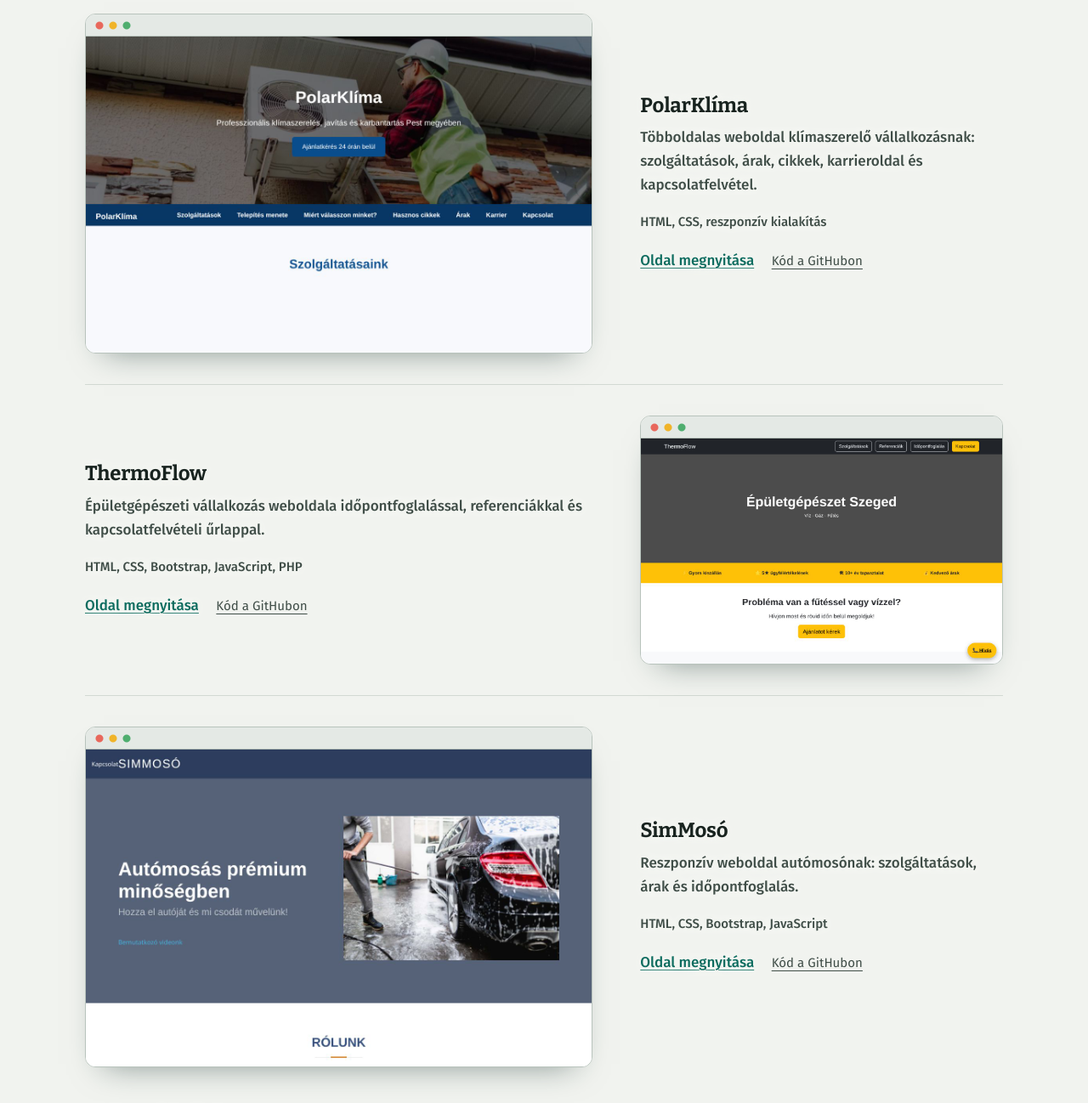
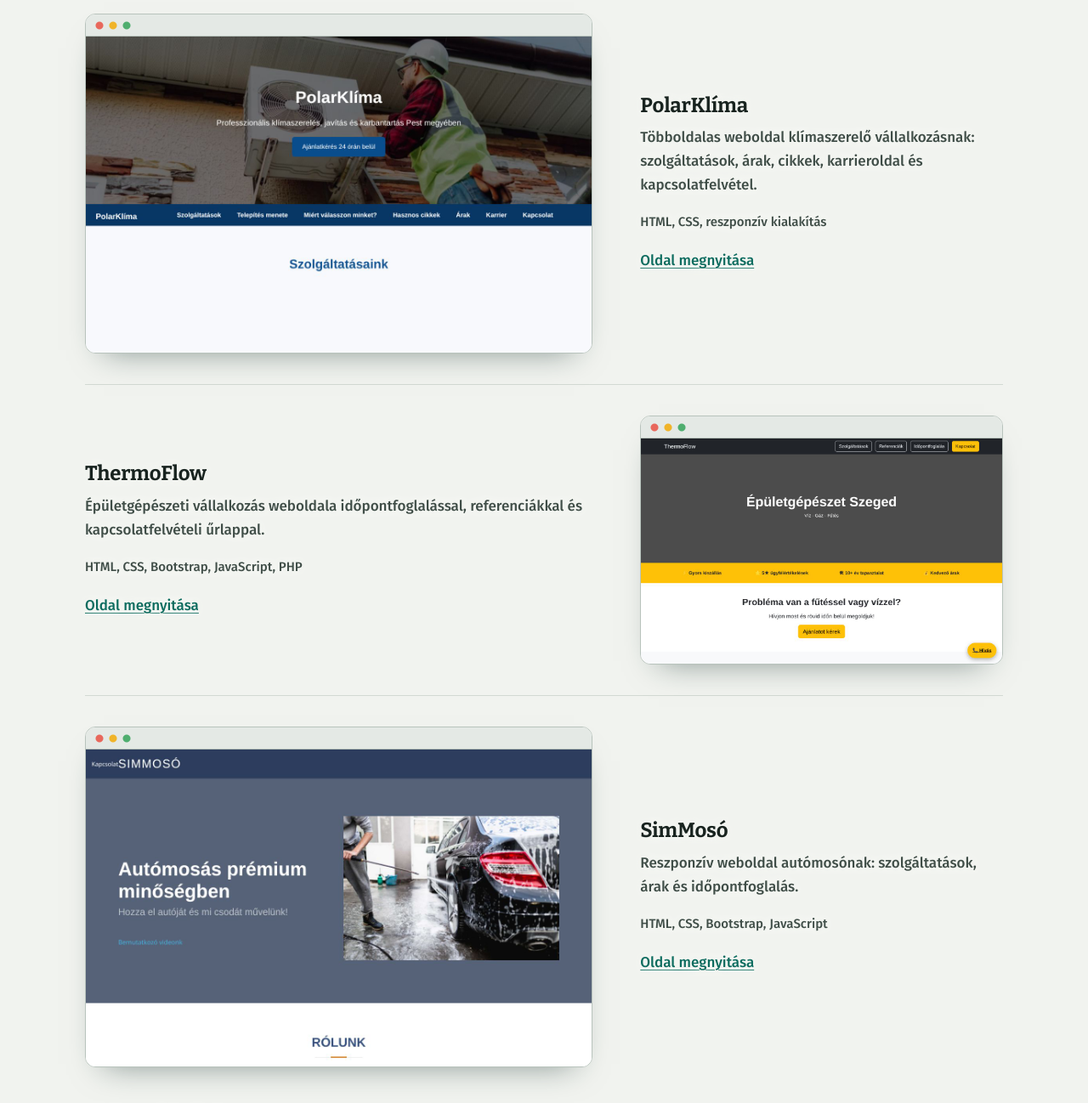
Before and after one commit to Ors12/orsbuilds_portfolio_kezdolap_rovid_szoveg, a website: page simonyi_ors_weboldal/public/index.html in a window 1280 px wide. Shown: the part 2144-3442 px from the top of the page at 85% size. Drawn offline with Linux system fonts and the light colour scheme.

Commit message:
Kód a GitHubon linkek levéve a mintaoldalak mellől
Co-Authored-By: Claude Sonnet 5.5 <noreply@anthropic.com>
Claude-Session: https://claude.ai/code/session_01QtibGhvavM35UQvRwfYUin

```diff
--- a/simonyi_ors_weboldal/public/index.html
+++ b/simonyi_ors_weboldal/public/index.html
@@ -53,9 +53,9 @@
 
 <section class="wrap section showcase-section">
   <div class="section-head"><h2>Munkáim</h2><p class="muted">Saját koncepcióprojektek: így néz ki a gyakorlatban, amit építek.</p></div>
-  <article class="work-item"><a class="work-shot" href="projects/polar-klima/index.html" target="_blank" rel="noopener"><img src="assets/projects/polar-klima.jpg" alt="A PolarKlíma weboldal nyitóoldala" width="1280" height="800" loading="lazy"></a><div class="work-body"><h3>PolarKlíma</h3><p>Többoldalas weboldal klímaszerelő vállalkozásnak: szolgáltatások, árak, cikkek, karrieroldal és kapcsolatfelvétel.</p><p class="work-meta">HTML, CSS, reszponzív kialakítás</p><a class="text-link" href="projects/polar-klima/index.html" target="_blank" rel="noopener">Oldal megnyitása</a> <a class="work-code" href="https://github.com/Ors12/Climate_company" target="_blank" rel="noopener">Kód a GitHubon</a></div></article>
-  <article class="work-item"><a class="work-shot" href="projects/thermoflow/index.html" target="_blank" rel="noopener"><img src="assets/projects/thermoflow.jpg" alt="A ThermoFlow weboldal nyitóoldala" width="1280" height="800" loading="lazy"></a><div class="work-body"><h3>ThermoFlow</h3><p>Épületgépészeti vállalkozás weboldala időpontfoglalással, referenciákkal és kapcsolatfelvételi űrlappal.</p><p class="work-meta">HTML, CSS, Bootstrap, JavaScript, PHP</p><a class="text-link" href="projects/thermoflow/index.html" target="_blank" rel="noopener">Oldal megnyitása</a> <a class="work-code" href="https://github.com/Ors12/Thermoflow_project" target="_blank" rel="noopener">Kód a GitHubon</a></div></article>
-  <article class="work-item"><a class="work-shot" href="projects/simmoso/index.html" target="_blank" rel="noopener"><img src="assets/projects/simmoso.jpg" alt="A SimMosó weboldal nyitóoldala" width="1280" height="800" loading="lazy"></a><div class="work-body"><h3>SimMosó</h3><p>Reszponzív weboldal autómosónak: szolgáltatások, árak és időpontfoglalás.</p><p class="work-meta">HTML, CSS, Bootstrap, JavaScript</p><a class="text-link" href="projects/simmoso/index.html" target="_blank" rel="noopener">Oldal megnyitása</a> <a class="work-code" href="https://github.com/Ors12/Simmoso_project" target="_blank" rel="noopener">Kód a GitHubon</a></div></article>
+  <article class="work-item"><a class="work-shot" href="projects/polar-klima/index.html" target="_blank" rel="noopener"><img src="assets/projects/polar-klima.jpg" alt="A PolarKlíma weboldal nyitóoldala" width="1280" height="800" loading="lazy"></a><div class="work-body"><h3>PolarKlíma</h3><p>Többoldalas weboldal klímaszerelő vállalkozásnak: szolgáltatások, árak, cikkek, karrieroldal és kapcsolatfelvétel.</p><p class="work-meta">HTML, CSS, reszponzív kialakítás</p><a class="text-link" href="projects/polar-klima/index.html" target="_blank" rel="noopener">Oldal megnyitása</a></div></article>
+  <article class="work-item"><a class="work-shot" href="projects/thermoflow/index.html" target="_blank" rel="noopener"><img src="assets/projects/thermoflow.jpg" alt="A ThermoFlow weboldal nyitóoldala" width="1280" height="800" loading="lazy"></a><div class="work-body"><h3>ThermoFlow</h3><p>Épületgépészeti vállalkozás weboldala időpontfoglalással, referenciákkal és kapcsolatfelvételi űrlappal.</p><p class="work-meta">HTML, CSS, Bootstrap, JavaScript, PHP</p><a class="text-link" href="projects/thermoflow/index.html" target="_blank" rel="noopener">Oldal megnyitása</a></div></article>
+  <article class="work-item"><a class="work-shot" href="projects/simmoso/index.html" target="_blank" rel="noopener"><img src="assets/projects/simmoso.jpg" alt="A SimMosó weboldal nyitóoldala" width="1280" height="800" loading="lazy"></a><div class="work-body"><h3>SimMosó</h3><p>Reszponzív weboldal autómosónak: szolgáltatások, árak és időpontfoglalás.</p><p class="work-meta">HTML, CSS, Bootstrap, JavaScript</p><a class="text-link" href="projects/simmoso/index.html" target="_blank" rel="noopener">Oldal megnyitása</a></div></article>
   <p class="showcase-action"><a class="text-link" href="projektek.html">Minden projekt részletesen</a></p>
 </section>
 <section class="wrap section process-section">
```
Also changed, not shown: simonyi_ors_weboldal/public/projektek.html (+3 -3 lines).
